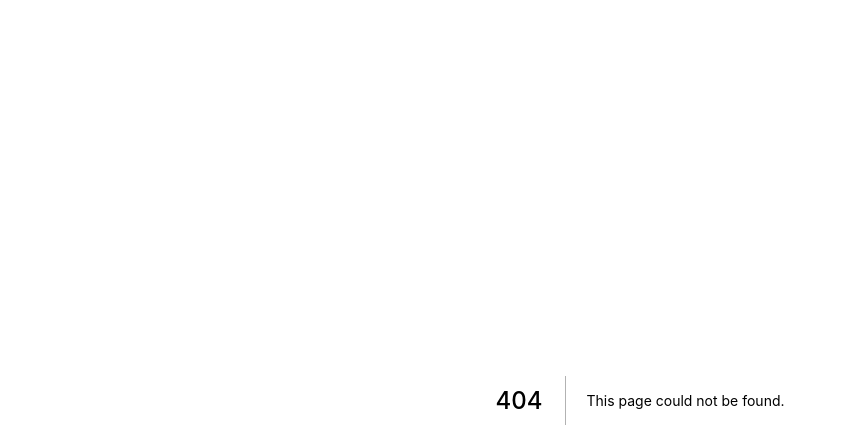
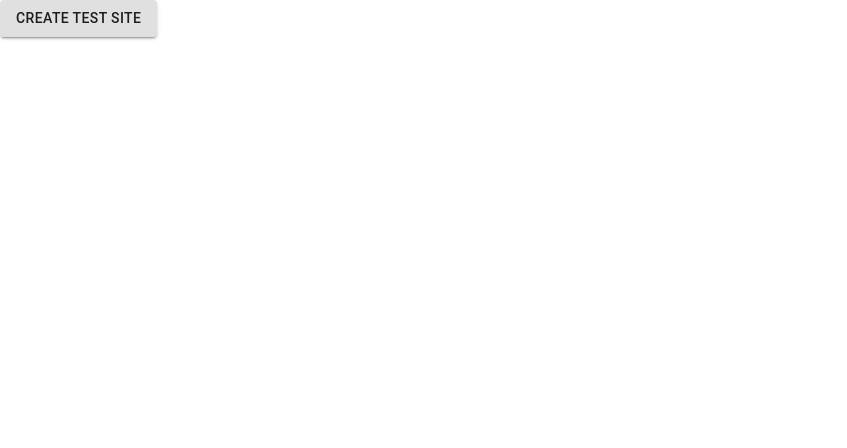
Before and after one commit to patrick-hubert-adsk/sg-test-frontend, a Next.js app: page /components/SiteCreateButton in a window 1280 px wide. Before the commit this address had no page. Shown: the top 448 px of the page, without its empty margins (0-847 px from the left). Built offline with nearby package versions, Linux system fonts and the light colour scheme.

Commit message:
Added a CreateSiteButton for David

```diff
--- /dev/null
+++ b/pages/components/SiteCreateButton.js
@@ -0,0 +1,8 @@
+import React from 'react';
+import Button from '@material-ui/core/Button';
+
+export default function SiteCreateButton() {
+    return (
+    <Button variant="contained">Create Test Site</Button>
+    );
+  }
--- a/pages/index.js
+++ b/pages/index.js
@@ -24,6 +24,7 @@ export async function getServerSideProps() {
 
 import Navbar from "./components/Navbar"
 import TestStackTable from "./components/TestStackTable"
+import SiteCreateButton from "./components/SiteCreateButton"
 
 export default function Home({siteData}) {
   return (
@@ -38,6 +39,7 @@ export default function Home({siteData}) {
         <h1 className={styles.title}>
         SHOTGUN Cloud Test Stack
         </h1>
+        <p><SiteCreateButton /></p>
         {TestStackTable(siteData)}
       </main>
     </div>
```
